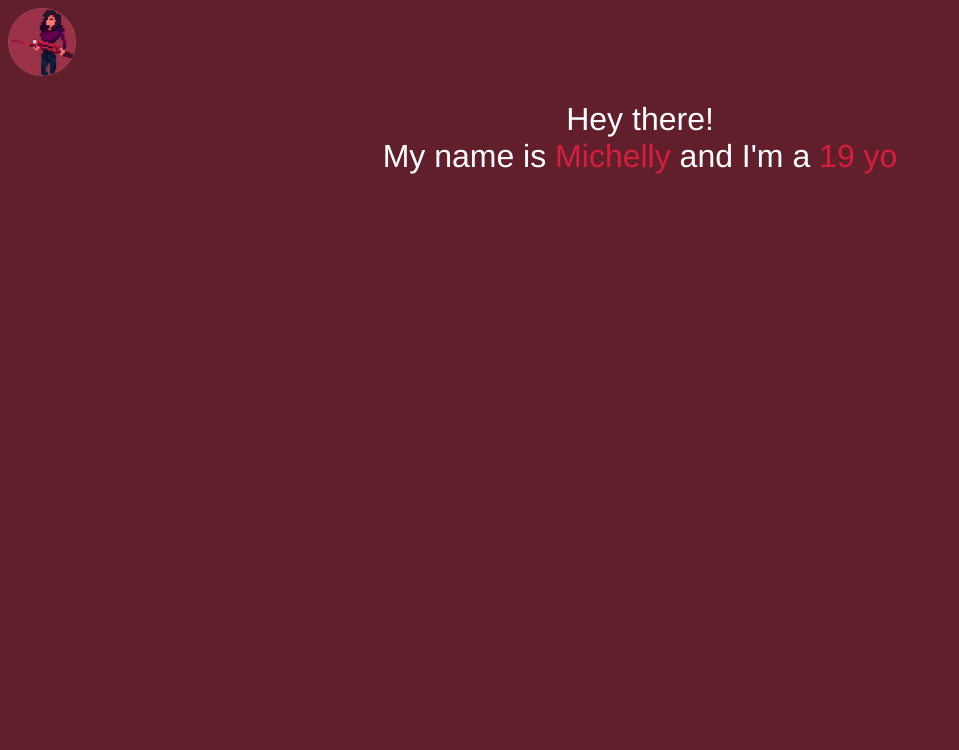
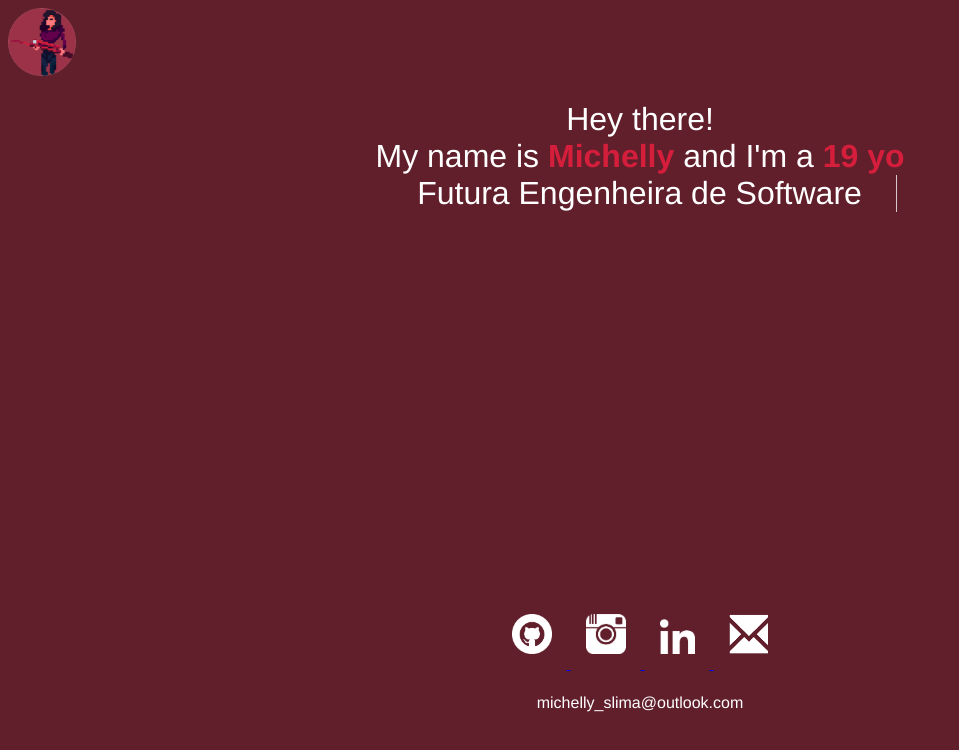
Before and after one commit to MichellyLima/MichellyLima.github.io, a plain HTML site: page index.html in a window 1280 px wide. Shown: the whole page, without its empty margins (0-959 px from the left). Drawn offline with Linux system fonts and the light colour scheme.

Commit message:
Adicionando redes sociais e typed text

```diff
--- a/index.html
+++ b/index.html
@@ -8,23 +8,47 @@
 
 </head>
 <body>
-	<div class="logo">
+	<div id="tudo">
+		<div id="principal">
 			<img src = "settings/img/aikoLogo.png" width="68" length="68" title = "This is a cute avatar of myself :3""/>
-	</div>
-	<h1>
+
+			<h1 class="text-formatation">
 				Hey there!
 				<br/>
 				My name is <strong class="rose-font"> Michelly </strong> and I'm a <strong class="rose-font"> 19 yo </strong>
 				<br/>
 
+				<p class="line anim-typewriter">Futura Engenheira de Software</p>
 				</center>
 			</h1>
+		</div>
 
+		<div id="rodape">
 			<footer>
-		<div class="redes-sociais">
+				<div  class="social-media">
+					<a href="https://github.com/MichellyLima" target="_blank"> <!--Github link-->
+							<img src="settings/img/github-icon.png" class="social-media" width="40" height="40" alt="Github MichellyLima"/>
+					</a>
 
+					<a href="https://www.instagram.com/mih_blue/" target="_blank"> <!--Instagram link-->
+						<img src="settings/img/instagram-icon.png" class="social-media" width="40" height="40" alt="Instagram @mih_blue"/>
+					</a>
+
+					<a href="https://www.linkedin.com/in/michelly-silva-lima-a94055177/" target="_blank">
+						<img src="settings/img/linkedin-icon.png" class="social-media" width="35" height="35" alt="Linkedin michelly-silva-lima-a94055177"/>
+					</a>
+
+					<a href="mailto:michelly_slima@outlook.com" target="_blank">
+						<img src="settings/img/email-icon.png" class="social-media" width="40" height="40" alt="Email michelly_slima"/>
+					</a>
 				</div>
+
+				<h4 class="text-formatation">
+					michelly_slima@outlook.com
+				</h4>
 			</footer>
+		</div>
+	</div>
 
 	<script src="settings/js/typed.js"></script>
 </body>
--- a/settings/css/main.css
+++ b/settings/css/main.css
@@ -1,8 +1,59 @@
-body{
-    background-color: #611F2C
+/* Google Fonts */
+@import url(https://fonts.googleapis.com/css?family=Anonymous+Pro);
+
+/* Global */
+html {
+    min-height: 100%;
+    overflow: hidden;
 }
 
-h1{
+body{
+    background-color: #611F2C;
+}
+
+.line{
+    position: relative;
+    top: 50%;
+    width: 16em;
+    margin: 0 auto;
+    border-right: 1px solid rgba(255, 255, 255, 0.75);
+    font-size: 100%;
+    text-align: center;
+    white-space: nowrap;
+    overflow: hidden;
+    transform: translateY(-0%);
+}
+
+/*Animation*/
+
+.anim-typewriter{
+    animation: typewriter 4s steps(40) 1s 1 normal both,
+    blinkTextCursor 500ms steps(10) infinite normal;
+
+
+}
+
+@keyframes typewriter {
+    from {
+        width: 0;
+    }
+    to {
+        width: 16em;
+    }
+}
+
+@keyframes blinkTextCursor {
+    from {
+        border-right-color: rgba(255, 255, 255, 0.75);
+    }
+    to {
+        border-right-color: transparent;
+    }
+}
+
+/* Formatations */
+
+.text-formatation{
     text-align: center;
     font-weight: lighter;
     color: white;
@@ -10,6 +61,29 @@ h1{
 }
 
 .rose-font{
-    font-weight: lighter;
-    color: #D51E3C
+    color: #D51E3C;
+
+    /* #D51E3C ANTES*/
+    /* #D67C8E ROSA CLARO*/
 }
+
+.social-media{
+    text-align: center;
+    margin: 15px;
+    width: 40;
+    height: 40;
+}
+
+/* Layout */
+#tudo{
+    position: relative;
+}
+
+#rodape {
+    position: relative;
+    bottom: 0px;
+}
+
+#principal{
+    padding-bottom: 350px;
+}
```
Also changed, not shown: settings/img/email-icon.png (added), settings/img/github-icon.png (added), settings/img/github-icon2.png (added), settings/img/instagram-icon.png (added), settings/img/linkedin-icon.png (added). Lines whose indentation alone changed are shown as unchanged.
